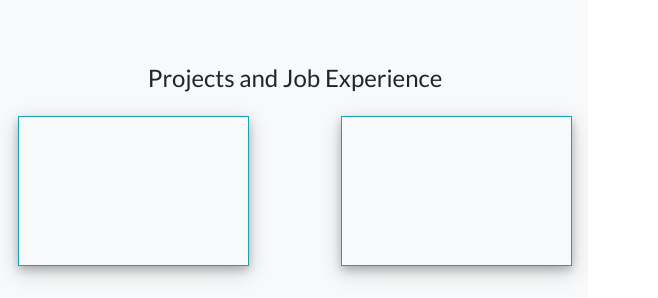
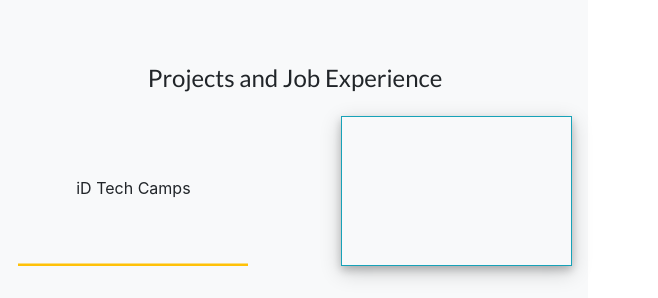
Before and after one commit to afXIII/portfolio-website, a plain HTML site: page index.html in a window 1280 px wide. Shown: the part 148-446 px from the top of the page, 622-1280 px from the left. Drawn offline with nearby package versions, Linux system fonts and the light colour scheme.

Commit message:
Portfolio items with both :before and svg animation

```diff
--- a/index.html
+++ b/index.html
@@ -28,8 +28,11 @@ My favorite tech to play with is Web/iOS development and a little Artificial Int
 			<div class="col-12 col-md right d-flex flex-column justify-content-center flex-nowrap">
 				<h4 class="text-center my-4">Projects and Job Experience</h4>
 				<div class="row">
-					<div class="col-12 col-md-5 border border-info myshadow pitem p-5">
-
+					<div class="col-12 col-md-5 pitem p-0">
+						<svg>
+							<rect/>
+							<div class="content">iD Tech Camps</div>
+						</svg>
 					</div>
 					<div class="col-12 col-md-5 offset-md-2 border border-info myshadow pitem mt-5 mt-md-0">
 
--- a/style.css
+++ b/style.css
@@ -5,6 +5,53 @@
 
 .pitem{
 	height: 150px;
+	overflow: hidden;
+}
+
+.pitem:before{
+	content: "";
+	position: absolute;
+	top:0;
+	left:-50%;
+	width:50%;
+	height: 100%;
+	background: indigo;
+	opacity: 0.1;
+	transition: 1s;
+	pointer-events: none;
+}
+
+.pitem:hover:before {
+	left: -10%;
+	transform: skewX(-10deg);
+}
+
+.pitem svg{
+	width: 230px;
+	height: 150px;
+	stroke-dasharray: 230 8000;
+	stroke-dashoffset: -380px;
+	stroke-width: 5px;
+	fill: transparent;
+	stroke: #ffc107;
+	transition: stroke-width 1s, stroke-dashoffset 1s, stroke-dasharray 1s;
+}
+
+.pitem svg rect{
+	width: 100%;
+	height: 100%;
+}
+
+.pitem svg:hover {
+	stroke-dashoffset: 0;
+	stroke-dasharray: 800;
+	stroke-width: 3px;
+}
+
+.pitem .content{
+	position: relative;
+	top: -60%;
+	text-align: center;
 }
 
 .myshadow{
```
